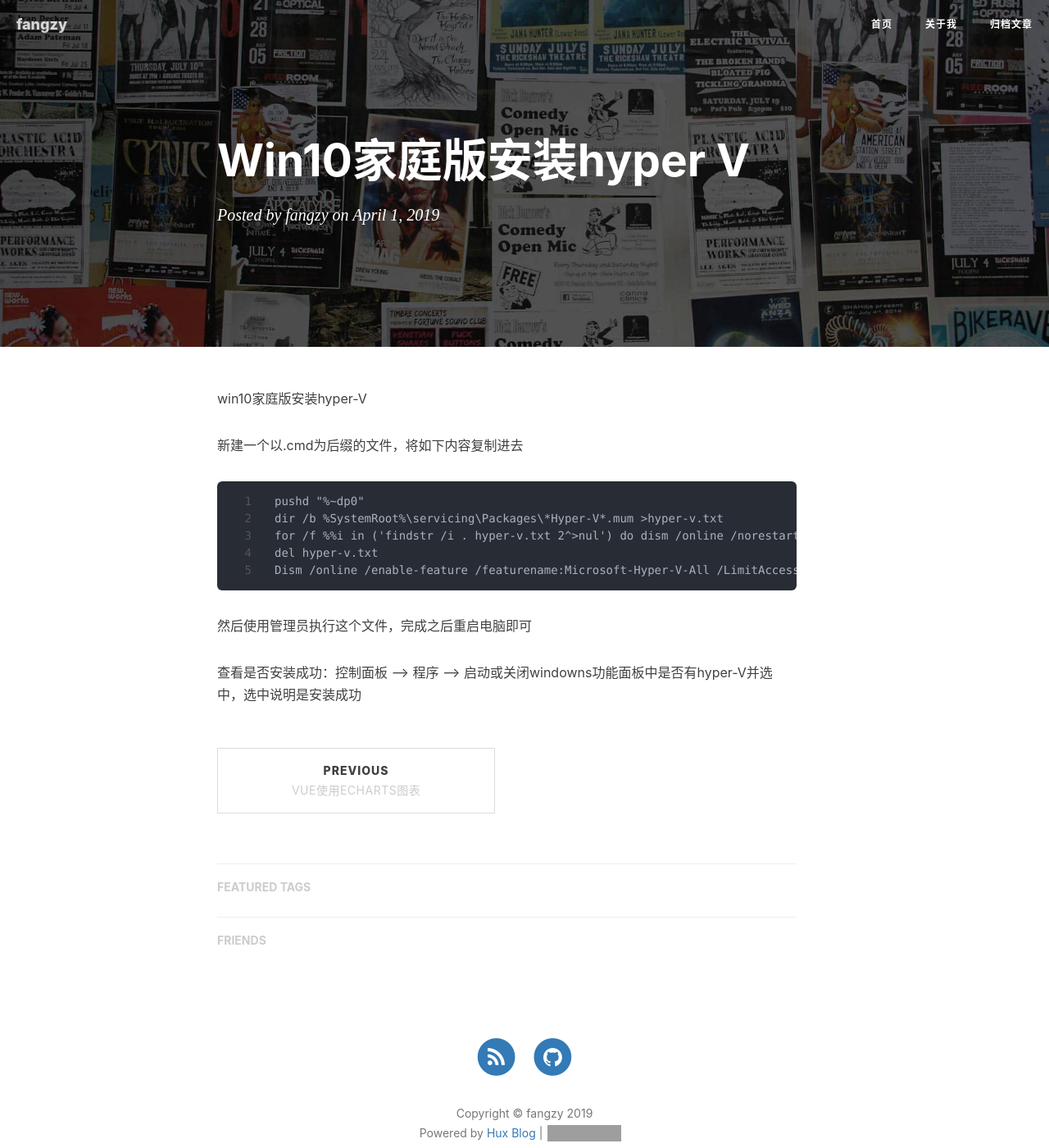
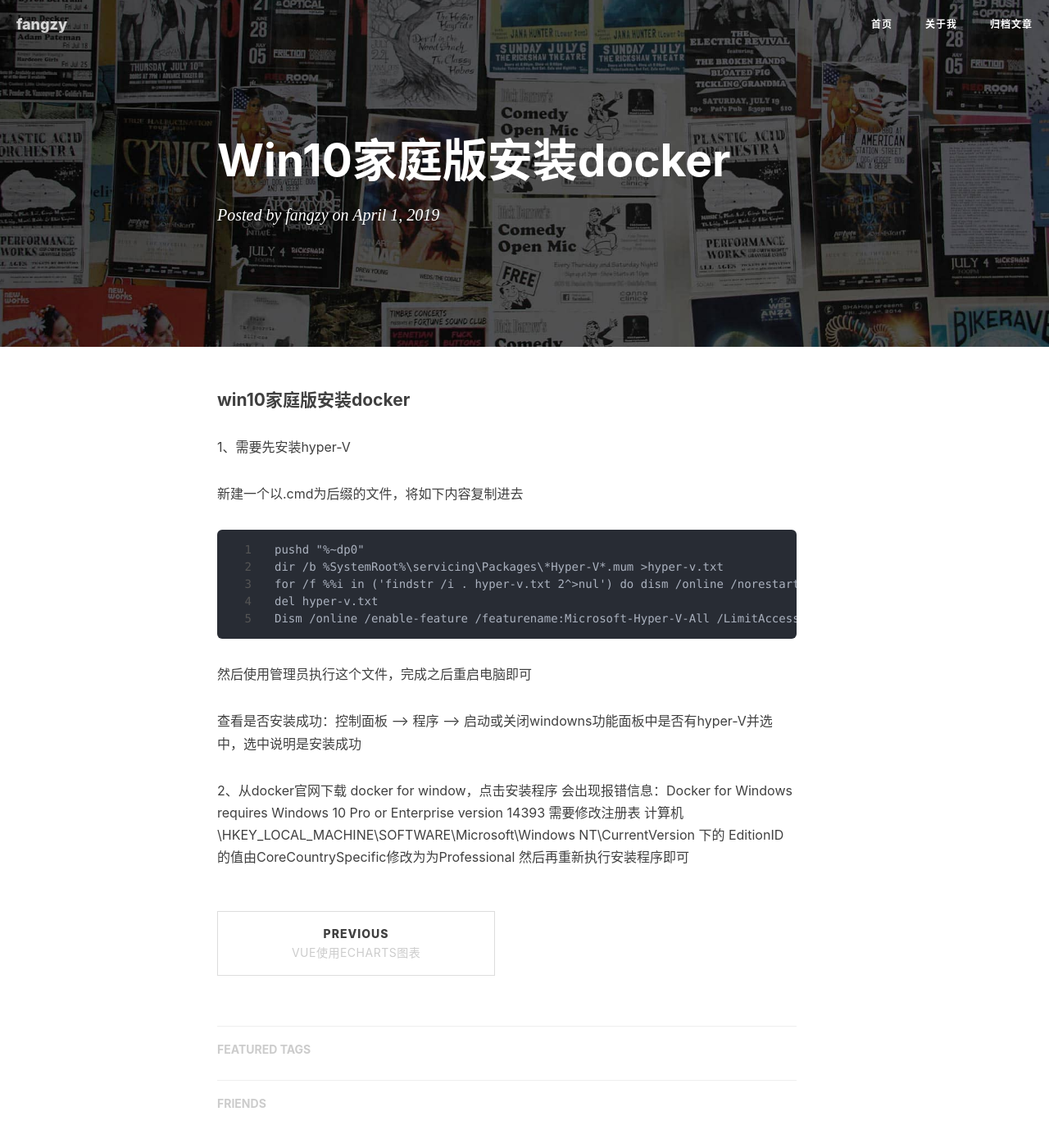
Before and after one commit to fangzy0723/fangzy0723.github.io, a Jekyll site: the page built from _posts/2019-04-01-win10家庭版安装docker.md, in a window 1280 px wide and 1400 px high. Shown: the whole window at 82% size. Built offline with Jekyll 4.4.1, drawn with Linux system fonts in a browser that asks for light colours; nearby versions of some CDN libraries; our own code applies the rules of GitHub Pages for plain Markdown files; comment, search, counter and statistics services are not loaded; grey boxes are pictures that could not be loaded.

Commit message:
添加win10家庭版安装docker

```diff
--- a/_posts/2019-04-01-win10家庭版安装hyper-V.md
+++ b/_posts/2019-04-01-win10家庭版安装docker.md
@@ -1,4 +1,7 @@
-win10家庭版安装hyper-V
+#### win10家庭版安装docker
+
+
+1、需要先安装hyper-V
 
 新建一个以.cmd为后缀的文件，将如下内容复制进去
 
@@ -11,3 +14,9 @@ win10家庭版安装hyper-V
 然后使用管理员执行这个文件，完成之后重启电脑即可
 
 查看是否安装成功：控制面板 --> 程序 --> 启动或关闭windowns功能面板中是否有hyper-V并选中，选中说明是安装成功
+
+2、从docker官网下载 docker for window，点击安装程序
+会出现报错信息：Docker for Windows requires Windows 10 Pro or Enterprise version 14393
+需要修改注册表
+ 计算机\HKEY_LOCAL_MACHINE\SOFTWARE\Microsoft\Windows NT\CurrentVersion 下的
+EditionID 的值由CoreCountrySpecific修改为为Professional 然后再重新执行安装程序即可
```
